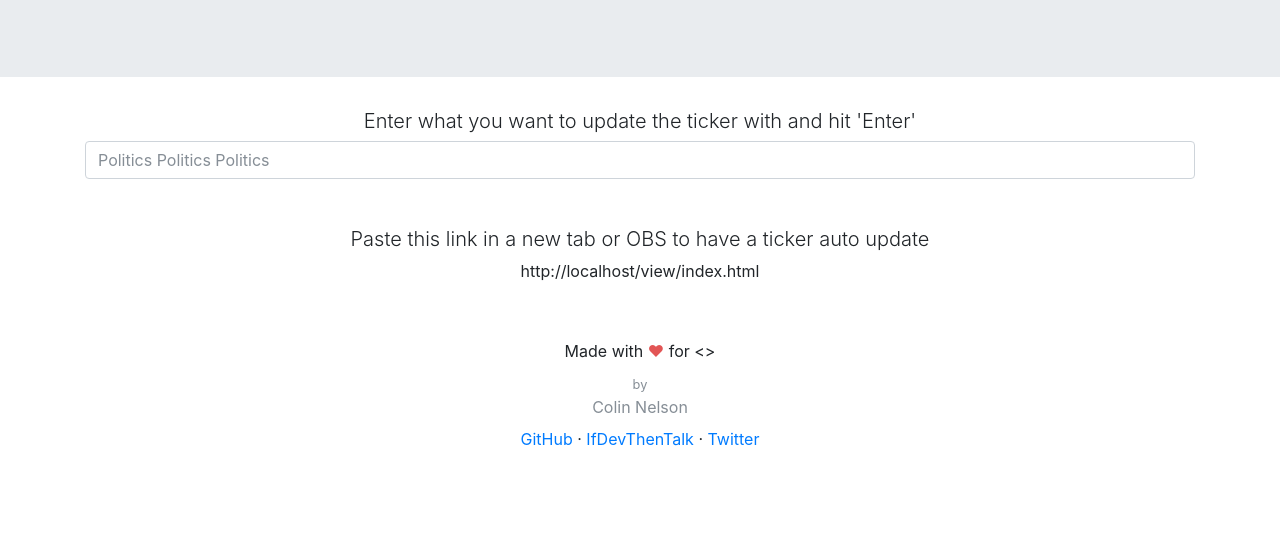
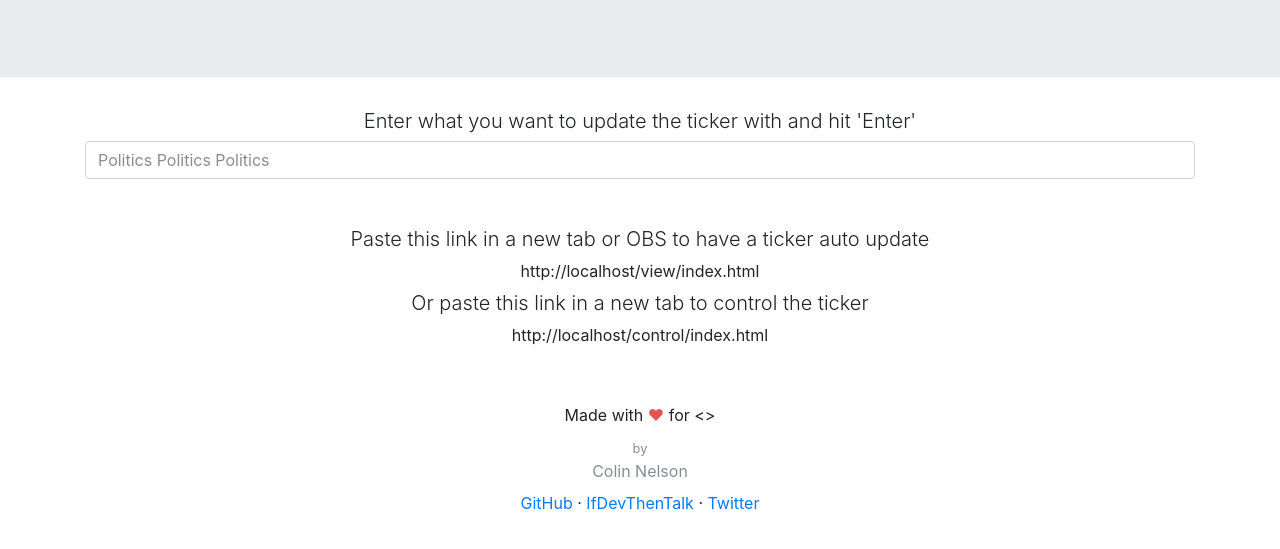
Before and after one commit to orthros/jury-scroll, a website: page views/index.html in a window 1280 px wide. Shown: the part 333-882 px from the top of the page. Before the commit the page ends 832 px from the top, so only its background shows below. Drawn offline with nearby package versions, Linux system fonts and the light colour scheme; no server answers.

Commit message:
Updated the index to reflect the options available (control and view)

```diff
--- a/views/index.html
+++ b/views/index.html
@@ -37,7 +37,8 @@
             });
             return false;
         });
-        $("#partnerPage").text(window.location.protocol + "//" + window.location.host + "/view/" + updateVal);
+        $("#viewPage").text(window.location.protocol + "//" + window.location.host + "/view/" + updateVal);
+        $("#controlPage").text(window.location.protocol + "//" + window.location.host + "/control/" + updateVal);
     });
 </script>
 
@@ -58,7 +59,11 @@
     <br></br>
     <div class="container text-center">
         <h1 class="lead">Paste this link in a new tab or OBS to have a ticker auto update</h1>
-        <label id="partnerPage"></label>
+        <label id="viewPage"></label>
+    </div>
+    <div class="container text-center">
+        <h1 class="lead">Or paste this link in a new tab to control the ticker</h1>
+        <label id="controlPage"></label>
     </div>
 </body>
 <footer>
```
